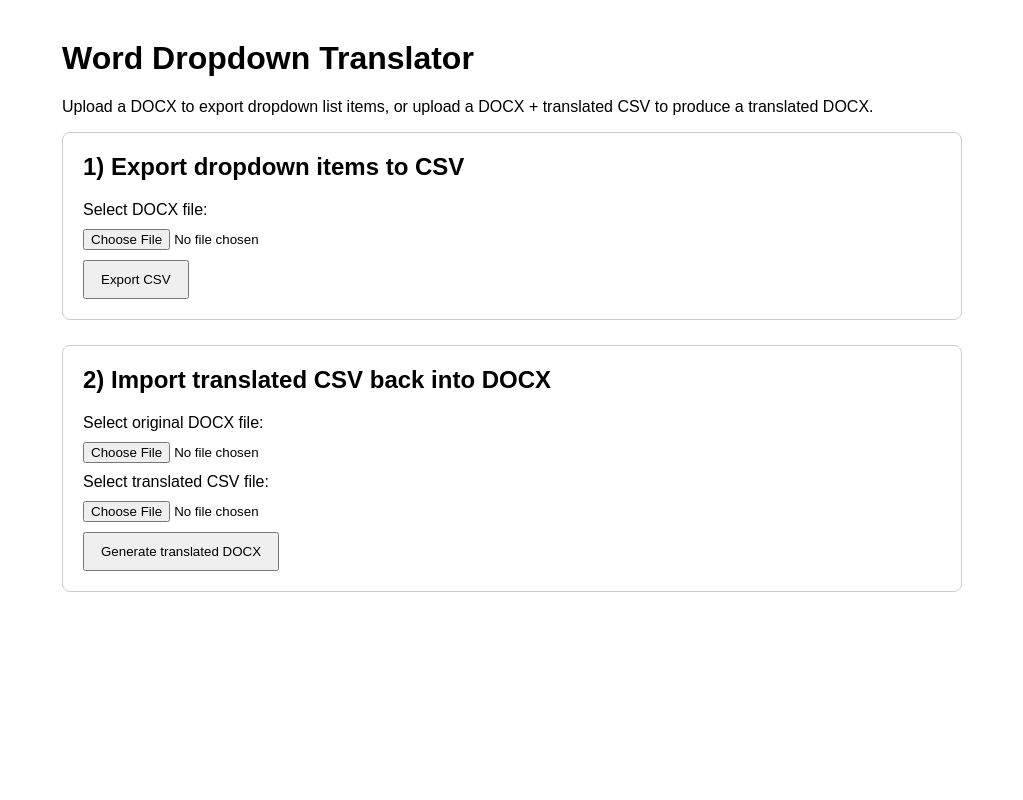
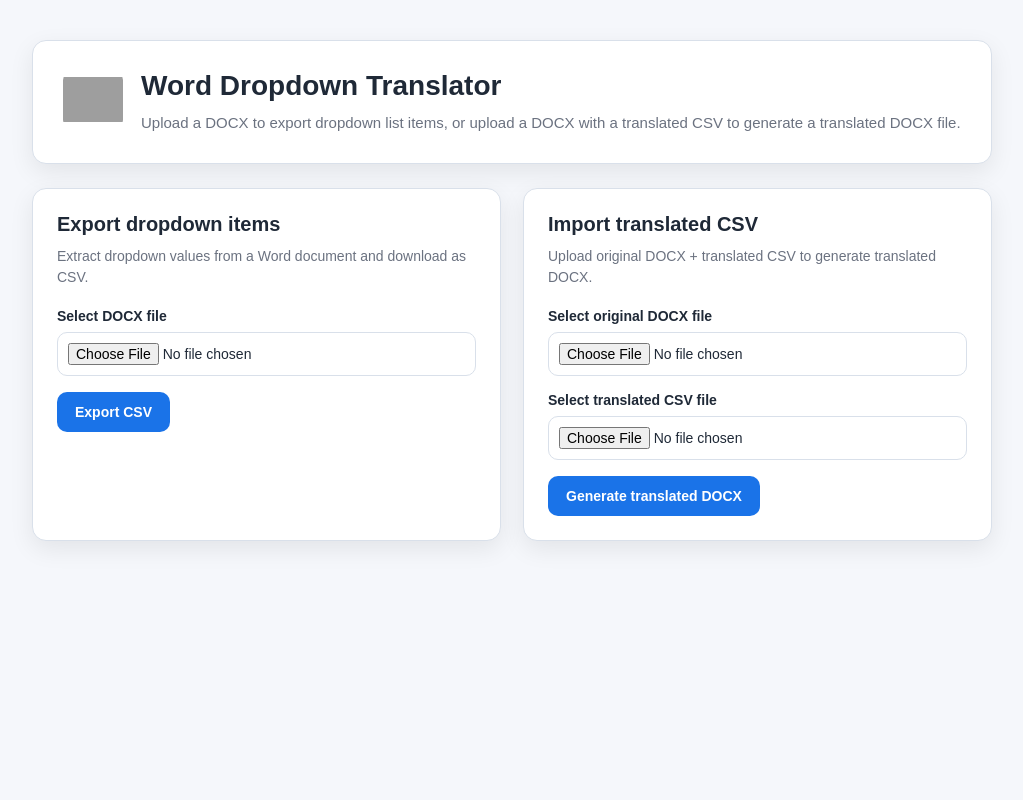
Before and after one commit to lltslab/word-dropdown-translator, a Flask app: page / in a window 1280 px wide. Shown: the whole page, without its empty margins (128-1151 px from the left). Run offline with Flask 3, Linux system fonts and the light colour scheme; grey boxes are pictures that could not be loaded.

Commit message:
Add files via upload

```diff
--- a/templates/index.html
+++ b/templates/index.html
@@ -1,45 +1,185 @@
 <!DOCTYPE html>
 <html lang="en">
 <head>
-  <meta charset="utf-8">
+  <meta charset="utf-8" />
+  <meta name="viewport" content="width=device-width, initial-scale=1" />
   <title>Word Dropdown Translator</title>
+
   <style>
+    :root {
+      --bg: #f5f7fb;
+      --card: #ffffff;
+      --border: #d9e0ea;
+      --text: #1f2937;
+      --muted: #6b7280;
+      --primary: #1a73e8;
+      --primary-hover: #1765c1;
+      --warning-bg: #fff8e1;
+      --warning-border: #f4d27a;
+      --shadow: 0 8px 24px rgba(0, 0, 0, 0.08);
+      --radius: 14px;
+    }
+
+    * {
+      box-sizing: border-box;
+    }
+
     body {
-      font-family: Arial, sans-serif;
-      max-width: 900px;
-      margin: 40px auto;
-      padding: 0 20px;
+      margin: 0;
+      font-family: Arial, Helvetica, sans-serif;
+      background: var(--bg);
+      color: var(--text);
     }
-    .box {
-      border: 1px solid #ccc;
-      padding: 20px;
-      margin-bottom: 25px;
-      border-radius: 8px;
+
+    .page {
+      min-height: 100vh;
+      display: flex;
+      justify-content: center;
+      padding: 40px 20px;
     }
-    h1, h2 {
-      margin-top: 0;
+
+    .app-shell {
+      width: 100%;
+      max-width: 960px;
     }
+
+    .hero {
+      background: var(--card);
+      border: 1px solid var(--border);
+      border-radius: var(--radius);
+      box-shadow: var(--shadow);
+      padding: 28px 30px;
+      margin-bottom: 24px;
+      display: flex;
+      align-items: center;
+      gap: 18px;
+    }
+
+    .logo img {
+      width: 60px;
+      height: 60px;
+      object-fit: contain;
+      border-radius: 10px;
+    }
+
+    .hero-text h1 {
+      margin: 0 0 8px;
+      font-size: 28px;
+      line-height: 1.2;
+    }
+
+    .hero-text p {
+      margin: 0;
+      color: var(--muted);
+      font-size: 15px;
+      line-height: 1.6;
+    }
+
+    .flash {
+      background: var(--warning-bg);
+      border: 1px solid var(--warning-border);
+      color: #7a5a00;
+      padding: 14px 16px;
+      border-radius: 10px;
+      margin-bottom: 20px;
+      font-size: 14px;
+    }
+
+    .grid {
+      display: grid;
+      grid-template-columns: 1fr 1fr;
+      gap: 22px;
+    }
+
+    .card {
+      background: var(--card);
+      border: 1px solid var(--border);
+      border-radius: var(--radius);
+      box-shadow: var(--shadow);
+      padding: 24px;
+    }
+
+    .card h2 {
+      margin: 0 0 10px;
+      font-size: 20px;
+    }
+
+    .card p {
+      margin: 0 0 20px;
+      color: var(--muted);
+      font-size: 14px;
+      line-height: 1.5;
+    }
+
+    .field {
+      margin-bottom: 16px;
+    }
+
+    .field label {
+      display: block;
+      font-size: 14px;
+      font-weight: 600;
+      margin-bottom: 8px;
+    }
+
     input[type="file"] {
-      margin: 10px 0;
-      display: block;
+      width: 100%;
+      padding: 10px;
+      border: 1px solid var(--border);
+      border-radius: 10px;
+      background: #fff;
+      font-size: 14px;
     }
-    button {
-      padding: 10px 16px;
+
+    .btn {
+      appearance: none;
+      border: none;
+      border-radius: 10px;
+      background: var(--primary);
+      color: white;
+      padding: 12px 18px;
+      font-size: 14px;
+      font-weight: 600;
       cursor: pointer;
+      transition: background 0.2s ease;
     }
-    .flash {
-      background: #fff3cd;
-      border: 1px solid #ffe69c;
-      padding: 10px;
-      margin-bottom: 20px;
-      border-radius: 6px;
+
+    .btn:hover {
+      background: var(--primary-hover);
+    }
+
+    @media (max-width: 760px) {
+      .hero {
+        flex-direction: column;
+        align-items: flex-start;
+      }
+
+      .grid {
+        grid-template-columns: 1fr;
+      }
     }
   </style>
 </head>
+
 <body>
+  <div class="page">
+    <div class="app-shell">
+
+      <!-- HEADER -->
+      <div class="hero">
+        <div class="logo">
+          <img src="{{ url_for('static', filename='images/logo.png') }}" alt="Logo">
+        </div>
+        <div class="hero-text">
           <h1>Word Dropdown Translator</h1>
-  <p>Upload a DOCX to export dropdown list items, or upload a DOCX + translated CSV to produce a translated DOCX.</p>
+          <p>
+            Upload a DOCX to export dropdown list items, or upload a DOCX with a translated CSV
+            to generate a translated DOCX file.
+          </p>
+        </div>
+      </div>
 
+      <!-- FLASH MESSAGES -->
       {% with messages = get_flashed_messages() %}
         {% if messages %}
           {% for message in messages %}
@@ -48,26 +188,47 @@
         {% endif %}
       {% endwith %}
 
-  <div class="box">
-    <h2>1) Export dropdown items to CSV</h2>
+      <!-- MAIN CONTENT -->
+      <div class="grid">
+
+        <!-- EXPORT -->
+        <div class="card">
+          <h2>Export dropdown items</h2>
+          <p>Extract dropdown values from a Word document and download as CSV.</p>
+
           <form action="/export" method="post" enctype="multipart/form-data">
-      <label>Select DOCX file:</label>
+            <div class="field">
+              <label>Select DOCX file</label>
               <input type="file" name="docx_file" accept=".docx" required>
-      <button type="submit">Export CSV</button>
+            </div>
+
+            <button class="btn" type="submit">Export CSV</button>
           </form>
         </div>
 
-  <div class="box">
-    <h2>2) Import translated CSV back into DOCX</h2>
+        <!-- IMPORT -->
+        <div class="card">
+          <h2>Import translated CSV</h2>
+          <p>Upload original DOCX + translated CSV to generate translated DOCX.</p>
+
           <form action="/import" method="post" enctype="multipart/form-data">
-      <label>Select original DOCX file:</label>
+            <div class="field">
+              <label>Select original DOCX file</label>
               <input type="file" name="docx_file" accept=".docx" required>
+            </div>
 
-      <label>Select translated CSV file:</label>
+            <div class="field">
+              <label>Select translated CSV file</label>
               <input type="file" name="csv_file" accept=".csv" required>
+            </div>
 
-      <button type="submit">Generate translated DOCX</button>
+            <button class="btn" type="submit">Generate translated DOCX</button>
           </form>
+        </div>
+
+      </div>
+
+    </div>
   </div>
 </body>
 </html>
```
Lines whose indentation alone changed are shown as unchanged.
